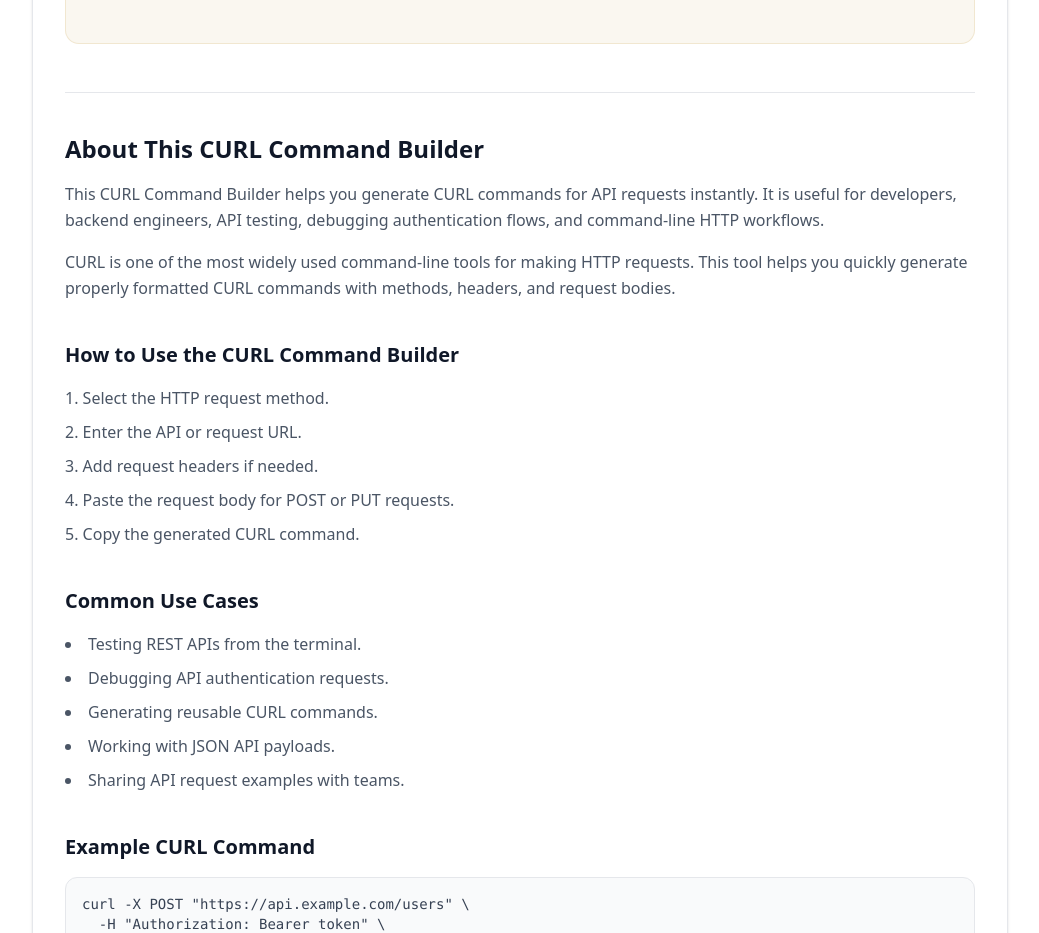
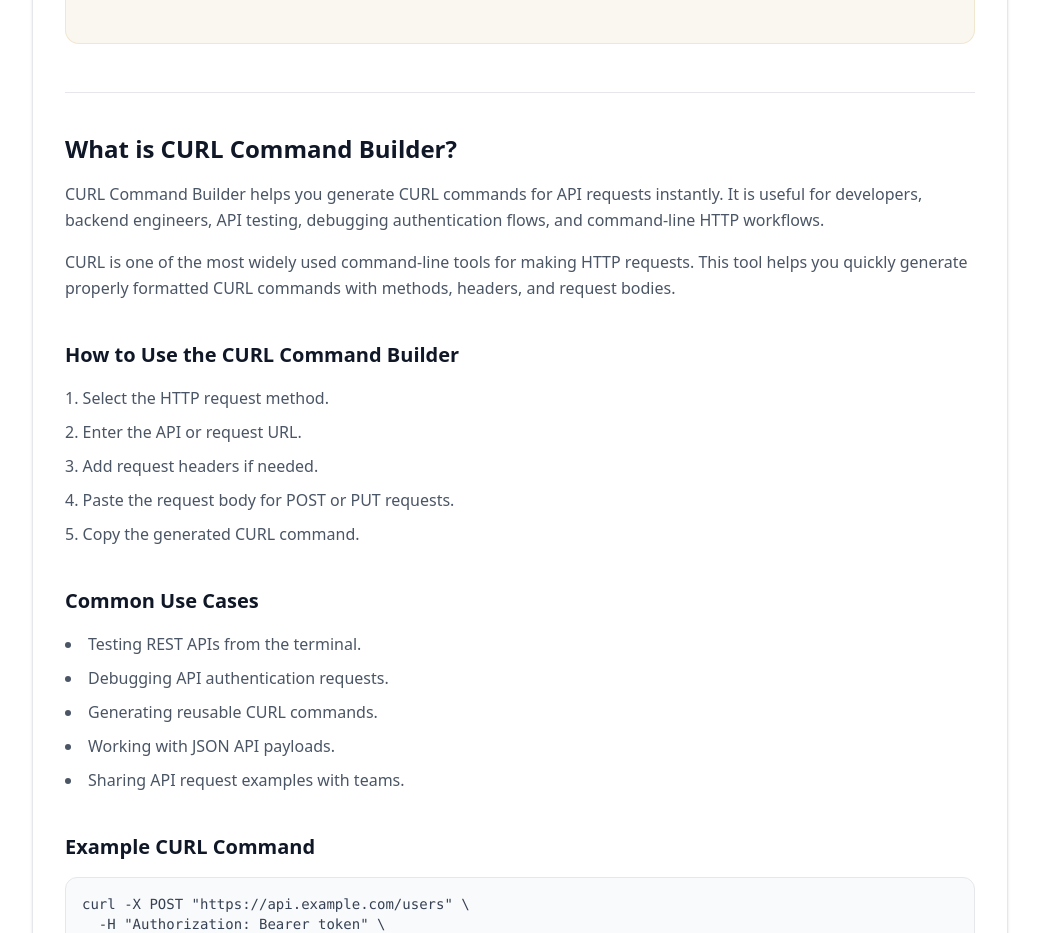
Before and after one commit to vaarunsonawwane-ops/yoryantra-new, a Next.js app: page /tools/curl-command-builder in a window 1280 px wide. Shown: the part 1240-2173 px from the top of the page, without its empty margins (120-1159 px from the left). Built offline with nearby package versions, Linux system fonts and the light colour scheme.

Commit message:
CURL Command Builder Update ToolClient.tsx

```diff
--- a/app/tools/curl-command-builder/ToolClient.tsx
+++ b/app/tools/curl-command-builder/ToolClient.tsx
@@ -157,11 +157,11 @@ Content-Type: application/json`}
       <section className="mt-12 border-t border-gray-200 pt-10 space-y-10">
         <div>
           <h2 className="text-2xl font-semibold text-gray-900">
-            About This CURL Command Builder
+            What is CURL Command Builder?
           </h2>
 
           <p className="mt-4 text-gray-600 leading-relaxed">
-            This CURL Command Builder helps you generate CURL commands for API
+            CURL Command Builder helps you generate CURL commands for API
             requests instantly. It is useful for developers, backend engineers,
             API testing, debugging authentication flows, and command-line HTTP
             workflows.
```
